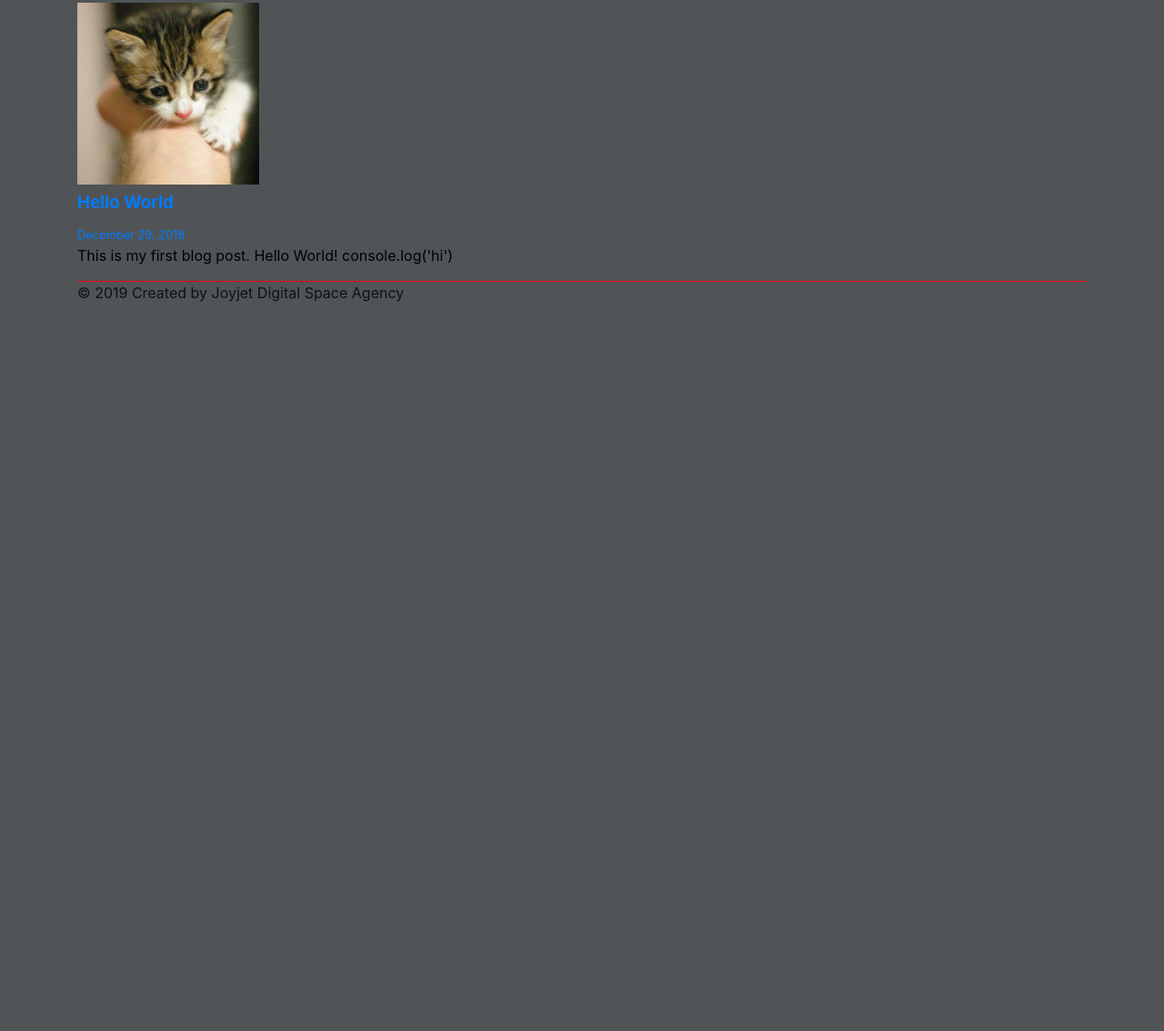
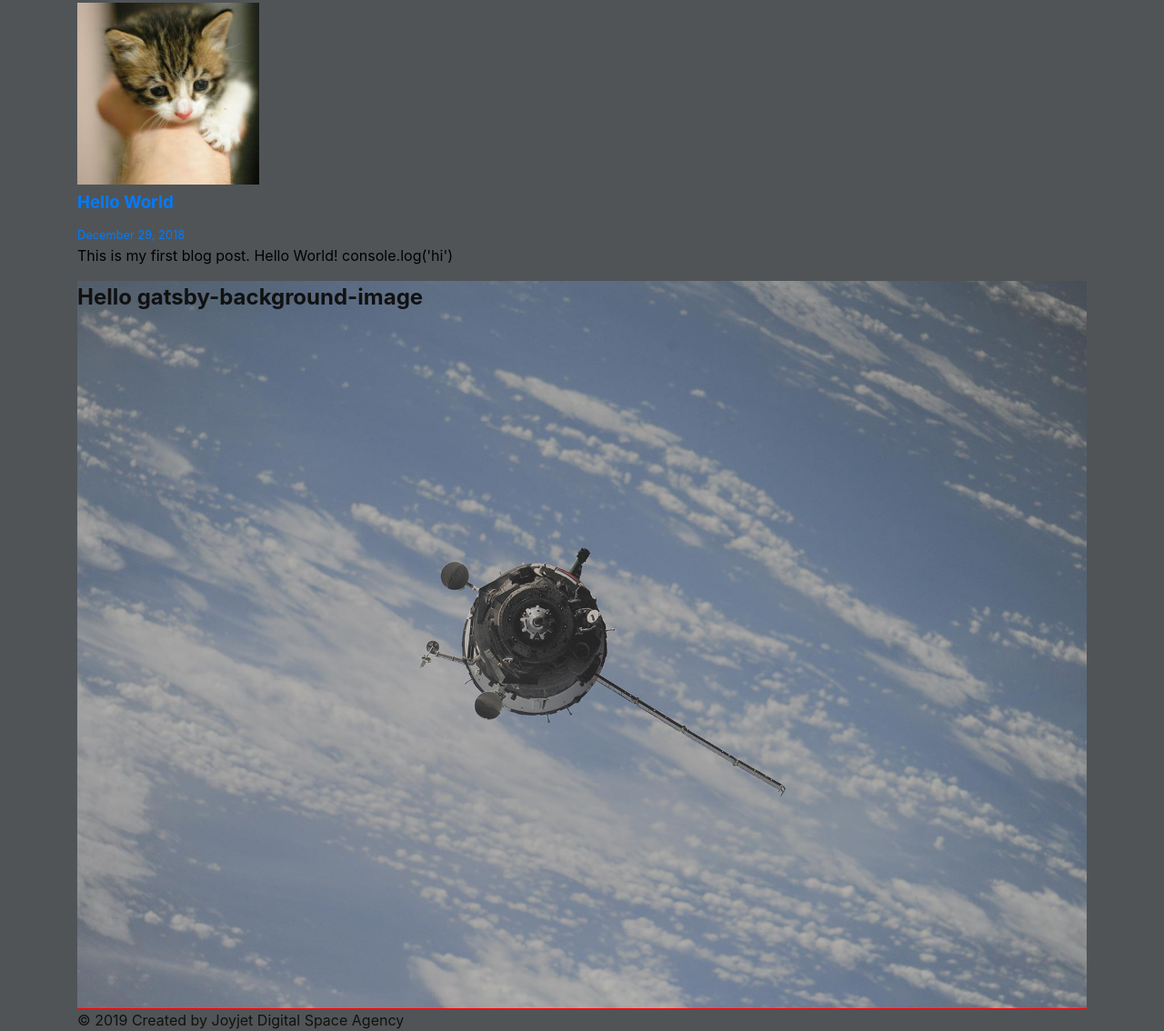
Before and after one commit to johanguse/space-joyjet, a Gatsby site: page / in a window 1280 px wide. Shown: the part 1072-2206 px from the top of the page at 91% size. Before the commit the page ends 1406 px from the top, so only its background shows below. Built offline with nearby package versions, Linux system fonts and the light colour scheme; Gatsby itself is replaced by a stand-in of ours.

Commit message:
Add hero section plus start to add storybook

```diff
--- /dev/null
+++ b/src/components/bgImg/_bgImg.scss
@@ -0,0 +1,4 @@
+.hero-bg-img {
+  height: 100vh;
+
+}
--- /dev/null
+++ b/src/components/bgImg/index.js
@@ -0,0 +1,38 @@
+import React from 'react'
+import { graphql, StaticQuery } from 'gatsby'
+import './_bgImg.scss';
+
+import BackgroundImage from 'gatsby-background-image'
+
+const StyledBackgroundSection = ({ className }) => (
+    <StaticQuery query={graphql`
+      query {
+        desktop: file(relativePath: { eq: "bg-space.jpg" }) {
+          childImageSharp {
+            fluid(quality: 60, maxWidth: 4160) {
+              ...GatsbyImageSharpFluid_withWebp
+            }
+          }
+        }
+      }
+    `}
+      render={data => {
+        // Set ImageData.
+        const imageData = data.desktop.childImageSharp.fluid
+        return (
+            <BackgroundImage Tag="section"
+                              className="hero-bg-img"
+                              fluid={imageData}
+                              backgroundColor={`#040e18`}
+            >
+              <h1>Hello gatsby-background-image</h1>
+            </BackgroundImage>
+        )
+      }
+    }
+  />
+)
+
+
+
+export default StyledBackgroundSection
--- a/src/components/button/index.js
+++ b/src/components/button/index.js
@@ -2,9 +2,7 @@ import React from 'react';
 import './_button.scss';
 
 const Button = ({ buttonText }) => {
-  return <button className = "button" > {
-    buttonText
-  } </button>;
+  return <button className="button"> {buttonText} </button>;
 };
 
 export default Button;
--- a/src/pages/index.js
+++ b/src/pages/index.js
@@ -6,7 +6,7 @@ import Image from "../components/image"
 import SEO from "../components/seo"
 import Button from "../components/button"
 import BlogSection from "../components/blogSection"
-
+import StyledBackgroundSection from "../components/bgImg"
 
 import '../styles/styles.scss';
 
@@ -18,6 +18,7 @@ const IndexPage = () => (
       <Image />
     </div>
     <BlogSection />
+    <StyledBackgroundSection />
   </Layout>
 )
 
```
Also changed, not shown: package.json (+9 -5 lines), src/components/button/button.stories.js (added, +8 -0 lines), src/components/hero/index.js (renamed from src/components/hero.js), 1 other file.
